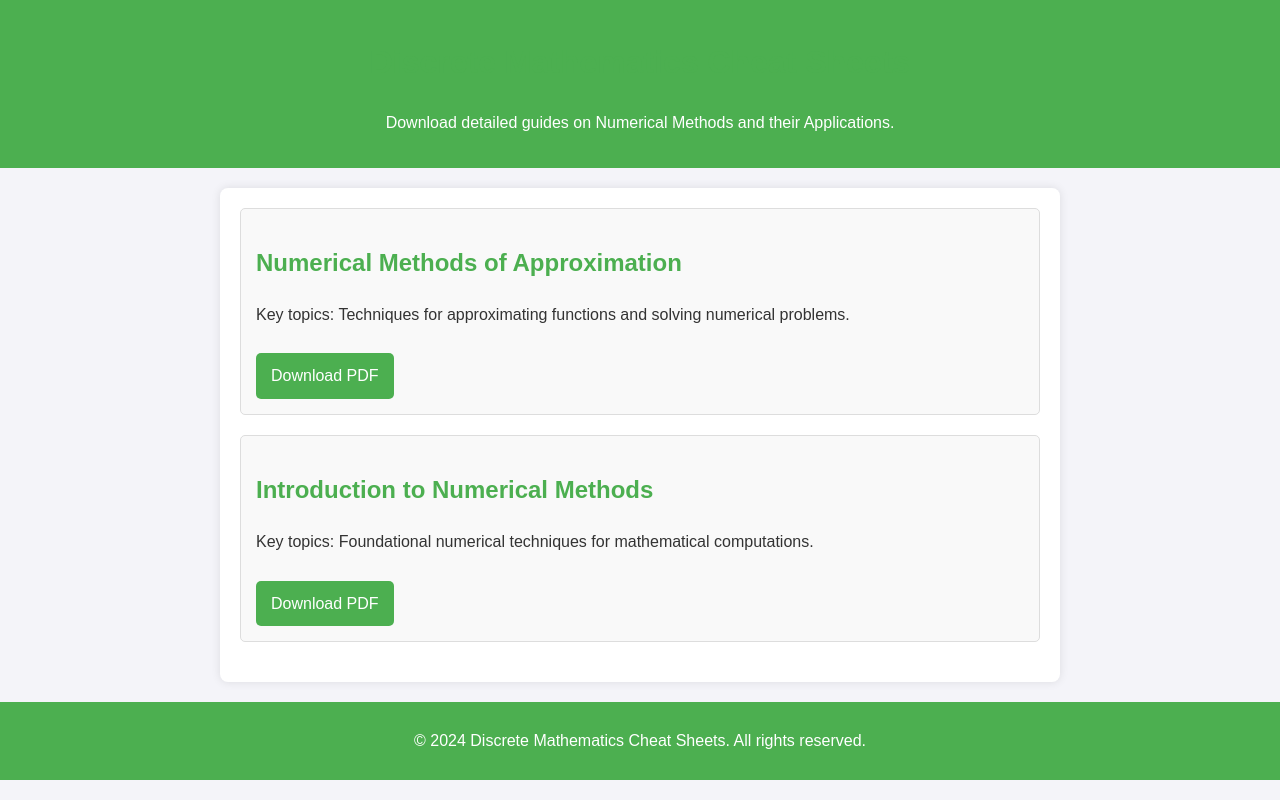
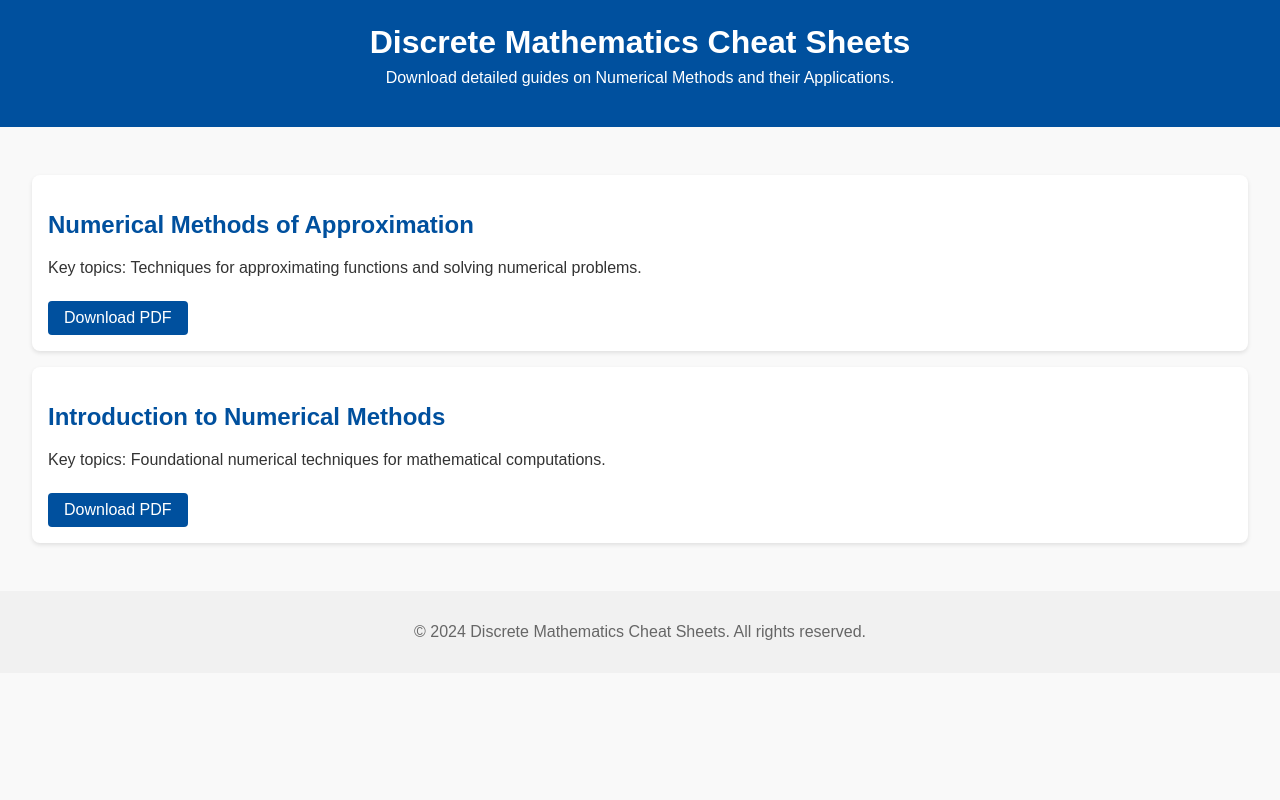
Before and after one commit to Downlaodableresources/Discretemath, a plain HTML site: page index.html in a window 1280 px wide. Drawn offline with Linux system fonts and the light colour scheme.

Commit message:
Update styles.css

```diff
--- a/styles.css
+++ b/styles.css
@@ -1,62 +1,65 @@
 body {
   font-family: Arial, sans-serif;
-  line-height: 1.6;
   margin: 0;
   padding: 0;
-  background-color: #f4f4f9;
+  background-color: #f9f9f9;
   color: #333;
 }
 
 header {
-  background: #4CAF50;
+  background: #00509e;
   color: white;
+  padding: 1.5rem;
   text-align: center;
-  padding: 1rem;
+}
+
+header h1 {
+  margin: 0;
+  font-size: 2rem;
+}
+
+header p {
+  font-size: 1rem;
+  margin-top: 0.5rem;
 }
 
 main {
-  max-width: 800px;
-  margin: 20px auto;
-  padding: 20px;
-  background: white;
-  border-radius: 8px;
-  box-shadow: 0 0 10px rgba(0, 0, 0, 0.1);
-}
-
-h1, h2 {
-  color: #4CAF50;
+  padding: 2rem;
 }
 
 .cheat-sheet {
-  border: 1px solid #ddd;
-  border-radius: 5px;
-  margin-bottom: 20px;
-  padding: 15px;
-  background: #f9f9f9;
+  background: white;
+  margin: 1rem 0;
+  padding: 1rem;
+  border-radius: 8px;
+  box-shadow: 0 2px 4px rgba(0, 0, 0, 0.1);
 }
 
-.cheat-sheet h3 {
-  margin-top: 0;
+.cheat-sheet h2 {
+  color: #00509e;
+}
+
+.cheat-sheet p {
+  margin: 0.5rem 0;
 }
 
 .cheat-sheet a {
   display: inline-block;
-  margin-top: 10px;
-  padding: 10px 15px;
-  background: #4CAF50;
+  margin-top: 1rem;
+  padding: 0.5rem 1rem;
+  background: #00509e;
   color: white;
   text-decoration: none;
-  border-radius: 5px;
+  border-radius: 4px;
 }
 
 .cheat-sheet a:hover {
-  background: #45a049;
+  background: #003f7f;
 }
 
 footer {
   text-align: center;
-  margin-top: 20px;
-  padding: 10px 0;
-  background: #4CAF50;
-  color: white;
+  padding: 1rem;
+  background: #f1f1f1;
+  color: #666;
 }
```
